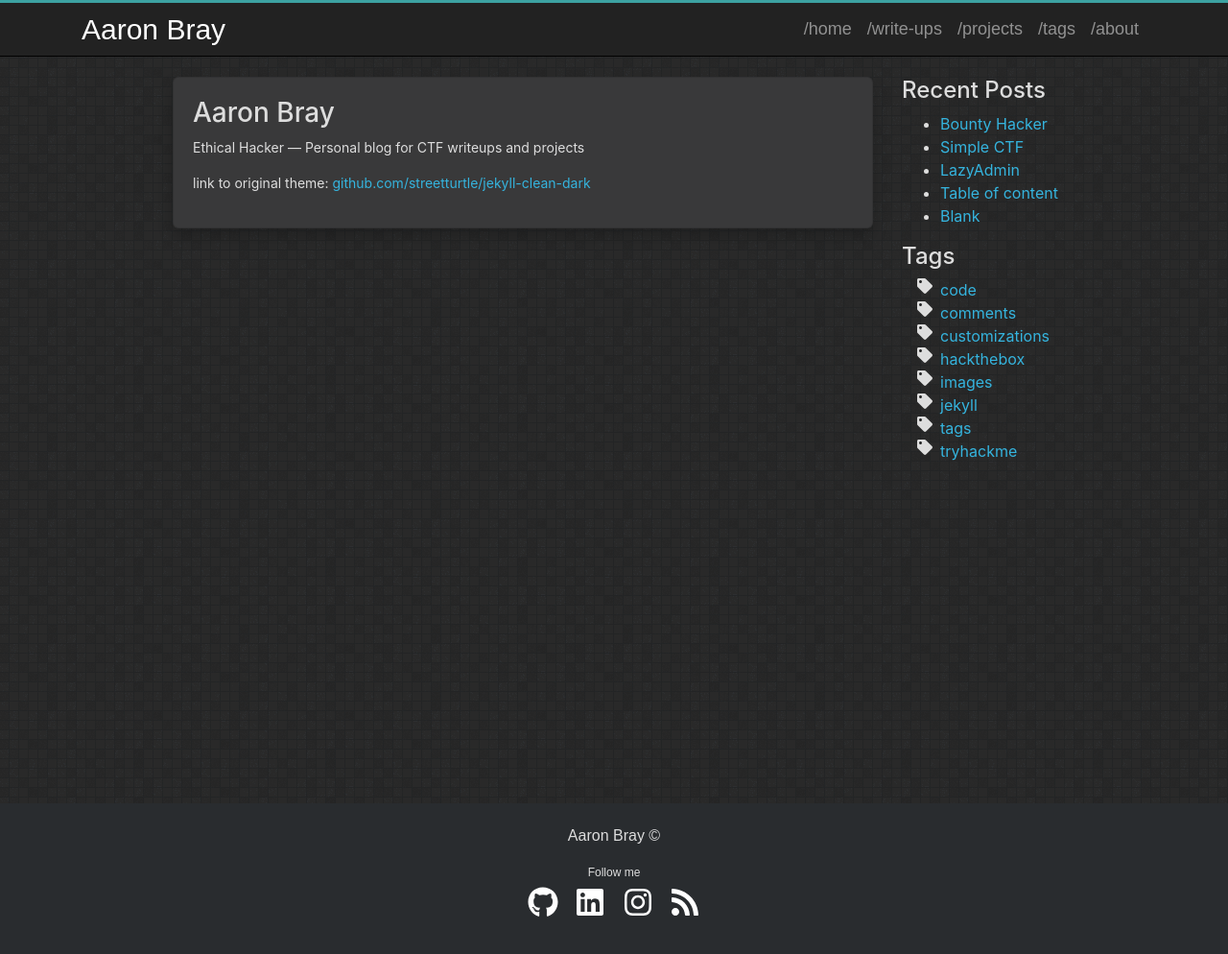
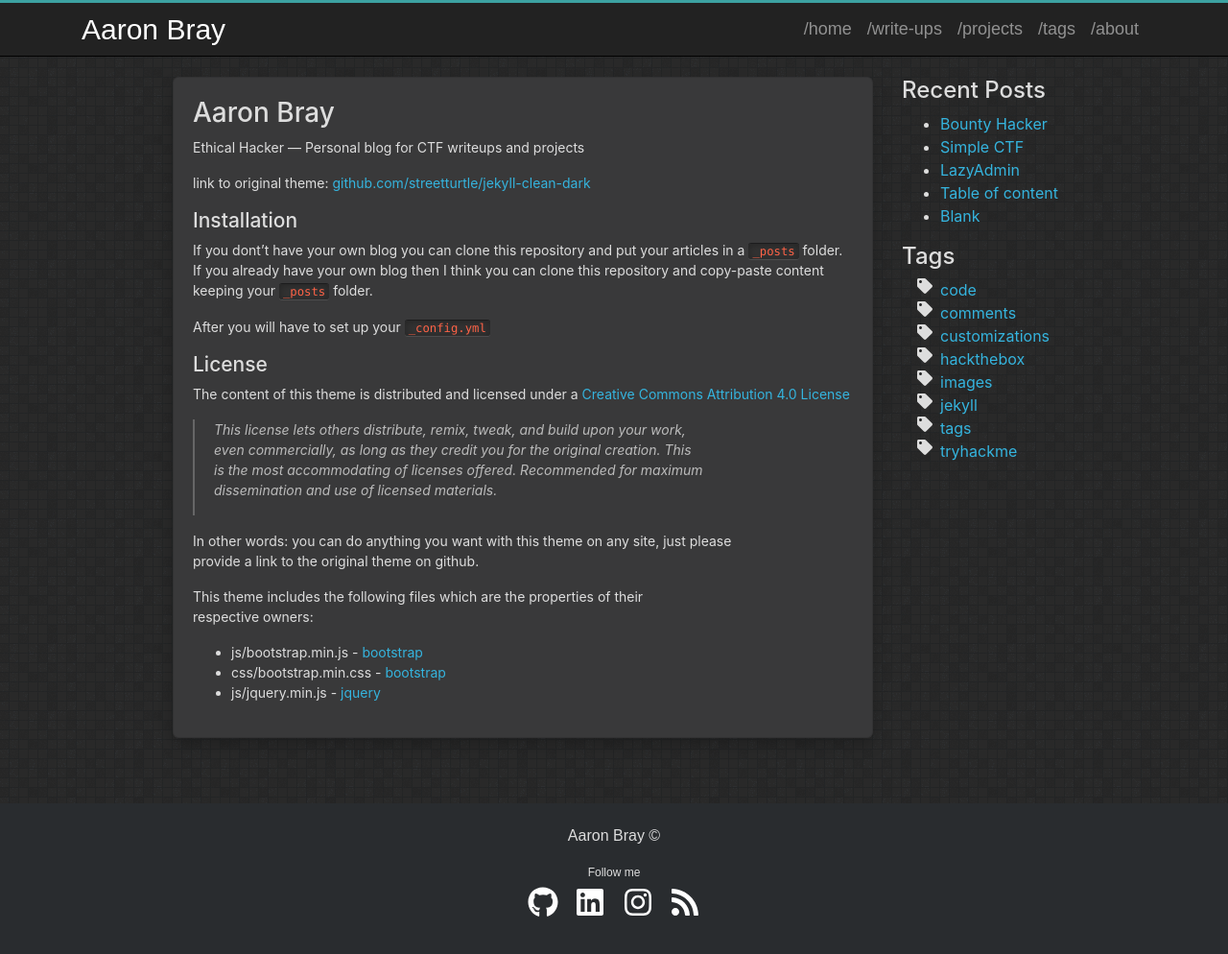
Before and after one commit to AaronBray/AaronBray.github.io, a Jekyll site: the page built from about.md, in a window 1280 px wide and 1019 px high. Shown: the top 994 px of the window at 96% size. Built offline with Jekyll 4.4.1, drawn with Linux system fonts in a browser that asks for light colours.

Commit message:
Update about.md

```diff
--- a/about.md
+++ b/about.md
@@ -11,3 +11,30 @@ Ethical Hacker --- Personal blog for CTF writeups and projects
 
 
 link to original theme: [github.com/streetturtle/jekyll-clean-dark](https://github.com/streetturtle/jekyll-clean-dark)
+
+
+## Installation
+
+If you dont't have your own blog you can clone this repository and put your articles in a `_posts` folder.
+If you already have your own blog then I think you can clone this repository and copy-paste content keeping your `_posts` folder.
+
+After you will have to set up your `_config.yml`
+
+## License
+
+The content of this theme is distributed and licensed under a [Creative Commons Attribution 4.0 License](https://creativecommons.org/licenses/by/4.0/legalcode)
+
+> This license lets others distribute, remix, tweak, and build upon your work,
+> even commercially, as long as they credit you for the original creation. This
+> is the most accommodating of licenses offered. Recommended for maximum
+> dissemination and use of licensed materials.
+
+In other words: you can do anything you want with this theme on any site, just please
+provide a link to the original theme on github.
+
+This theme includes the following files which are the properties of their
+respective owners:
+
+* js/bootstrap.min.js - [bootstrap](http://getbootstrap.com)
+* css/bootstrap.min.css - [bootstrap](http://getbootstrap.com)
+* js/jquery.min.js - [jquery](https://jquery.com)
```
